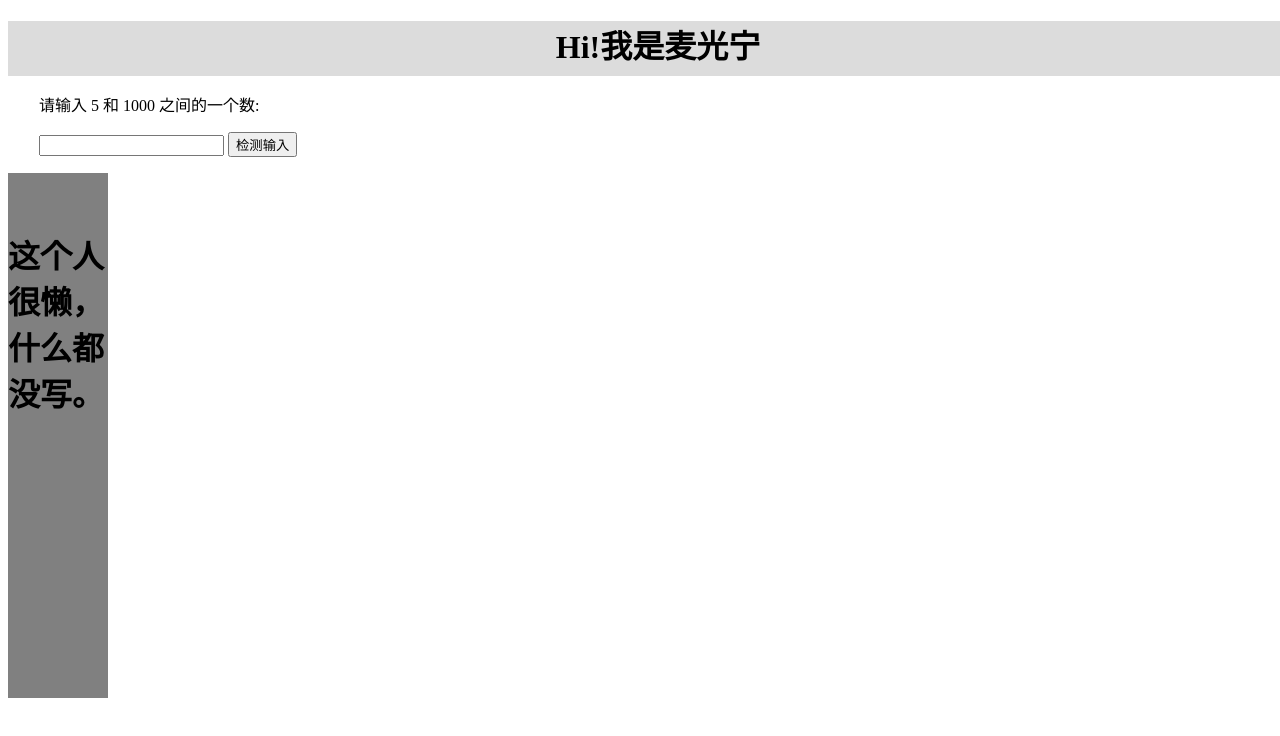
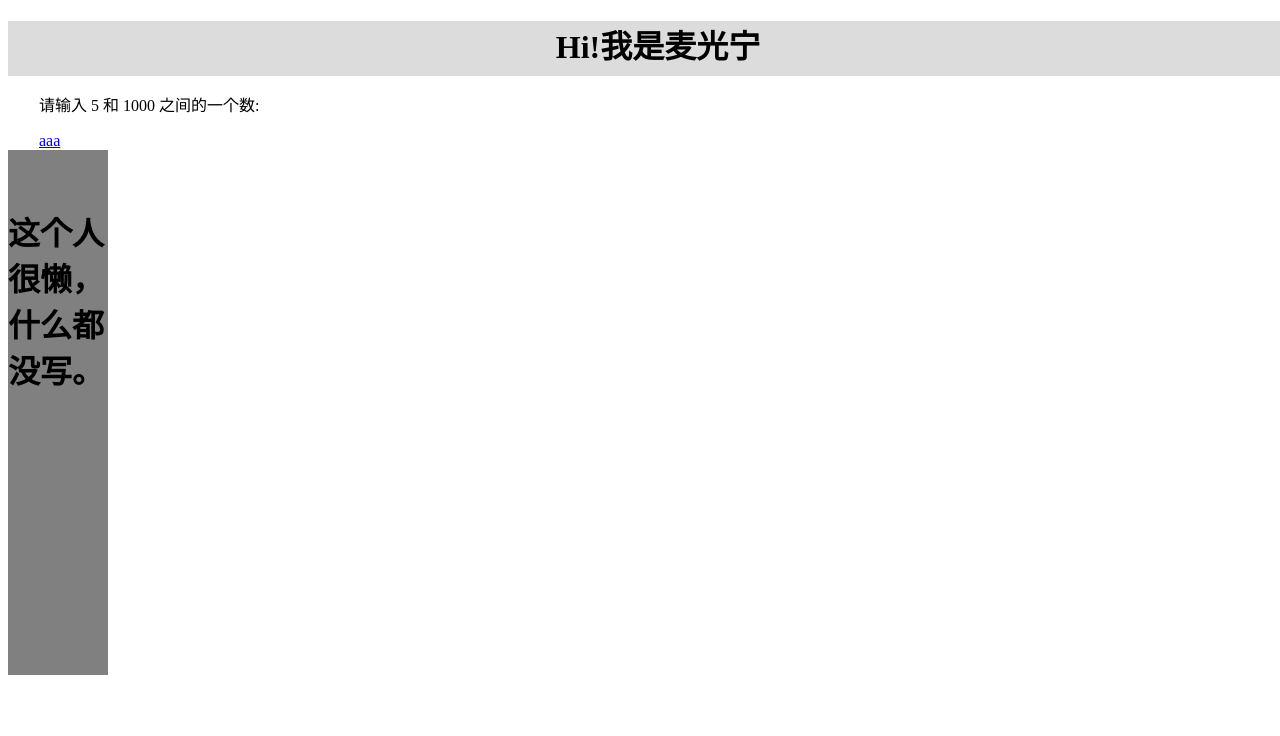
Before and after one commit to a1-a2aaa/wsmgn, a plain HTML site: page index.html in a window 1280 px wide. Shown: the top 736 px of the page. Drawn offline with Linux system fonts and the light colour scheme.

Commit message:
Update index.html

```diff
--- a/index.html
+++ b/index.html
@@ -11,30 +11,7 @@
 </div>
 <div id="content" style="background-color:#FFFFFF;hight: 525;float:right;width:1233px">
 <p>请输入 5 和 1000 之间的一个数:</p>
-
-<input id="demo" type="text">
-<button type="button" onclick="myFunction()">检测输入</button>
-<p id="message"></p>
-
-<script>
-function myFunction() {
-    var message, x;
-    message = document.getElementById("message");
-    message.innerHTML = "";
-    x = document.getElementById("demo").value;
-    try {
-        if(x == "93636")  throw "https://www.runoob.com/";
-        if(x == "88648")  throw "https://github.com/a1-a2aaa/immgn.git"
-        if(x == "") throw "为空"
-        if(isNaN(x)) throw "不是一个数字";
-        if(x > 100000)   throw "太大了";
-        if(x < 5)    throw "太小了";
-    }
-    catch(err) {
-        message.innerHTML = "输入的值 " + err;
-    }
-}
-</script></div>
+<a href="http://myip.ipip.net">aaa</a></div>
 <div id="menu" style="background-color:#808080;height:525px;width:100px;float:left;"><br><br>
 <h1>这个人很懒，什么都没写。</h1>
 </div>
```
